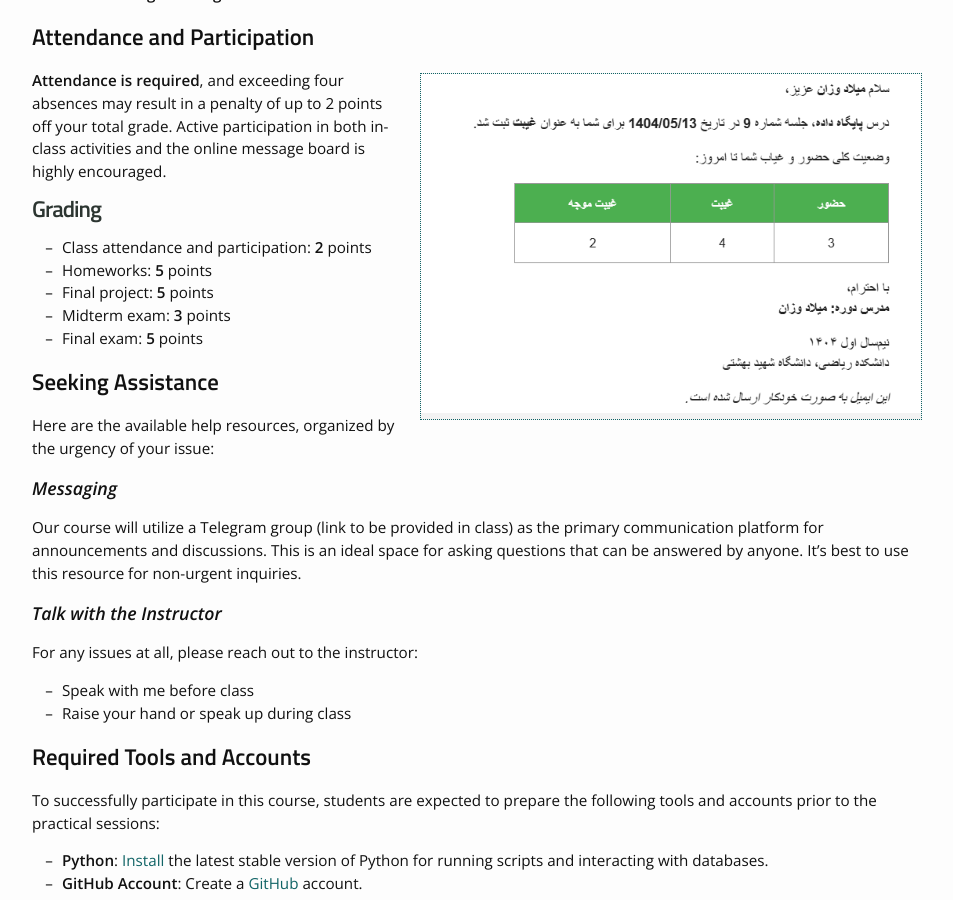
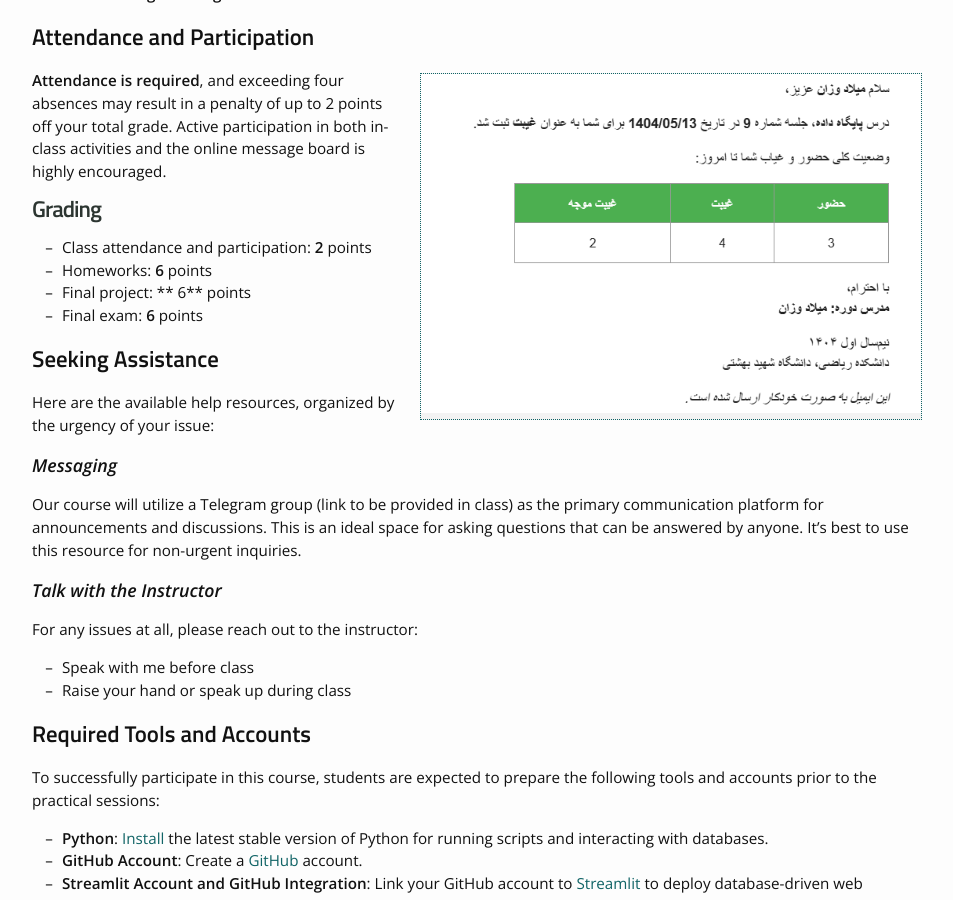
Before and after one commit to milad-ai/dbcs_4051, a Jekyll site: the page built from Syllabus.md, in a window 1280 px wide and 900 px high, scrolled down 2180 px. Shown: the whole window, without its empty margins (163-1116 px from the left). Built offline with Jekyll 4.4.1, drawn with Linux system fonts in a browser that asks for light colours; nearby versions of some CDN libraries.

Commit message:
Update Syllabus.md

```diff
--- a/Syllabus.md
+++ b/Syllabus.md
@@ -81,10 +81,9 @@ The course will include **two exams**. Both exams will assess the required readi
 
 # **Grading**
 - Class attendance and participation: **2** points
-- Homeworks: **5** points
-- Final project: **5** points
-- Midterm exam: **3** points
-- Final exam: **5** points
+- Homeworks: **6** points
+- Final project: ** 6** points
+- Final exam: **6** points
 
 
 ## **Seeking Assistance**
```
